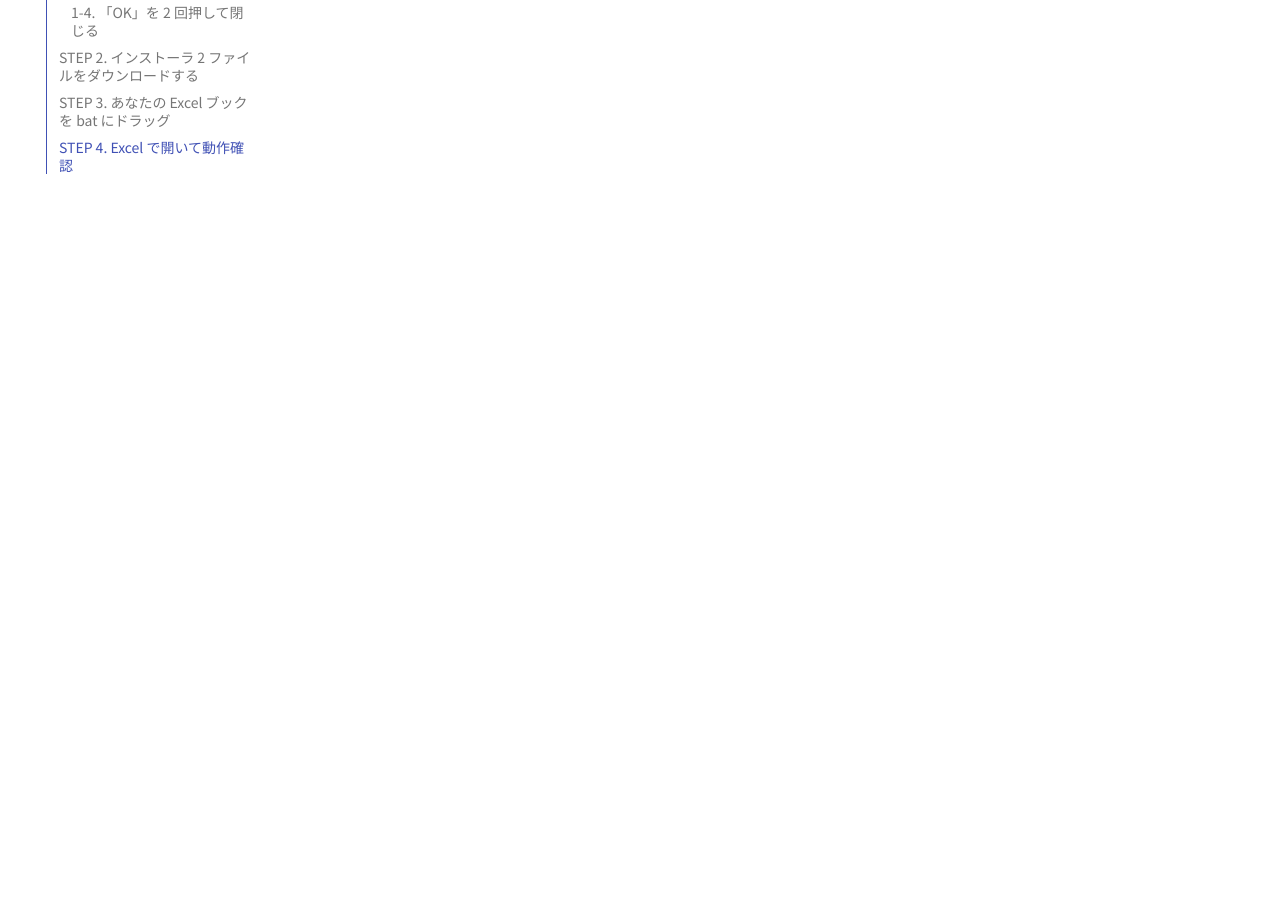
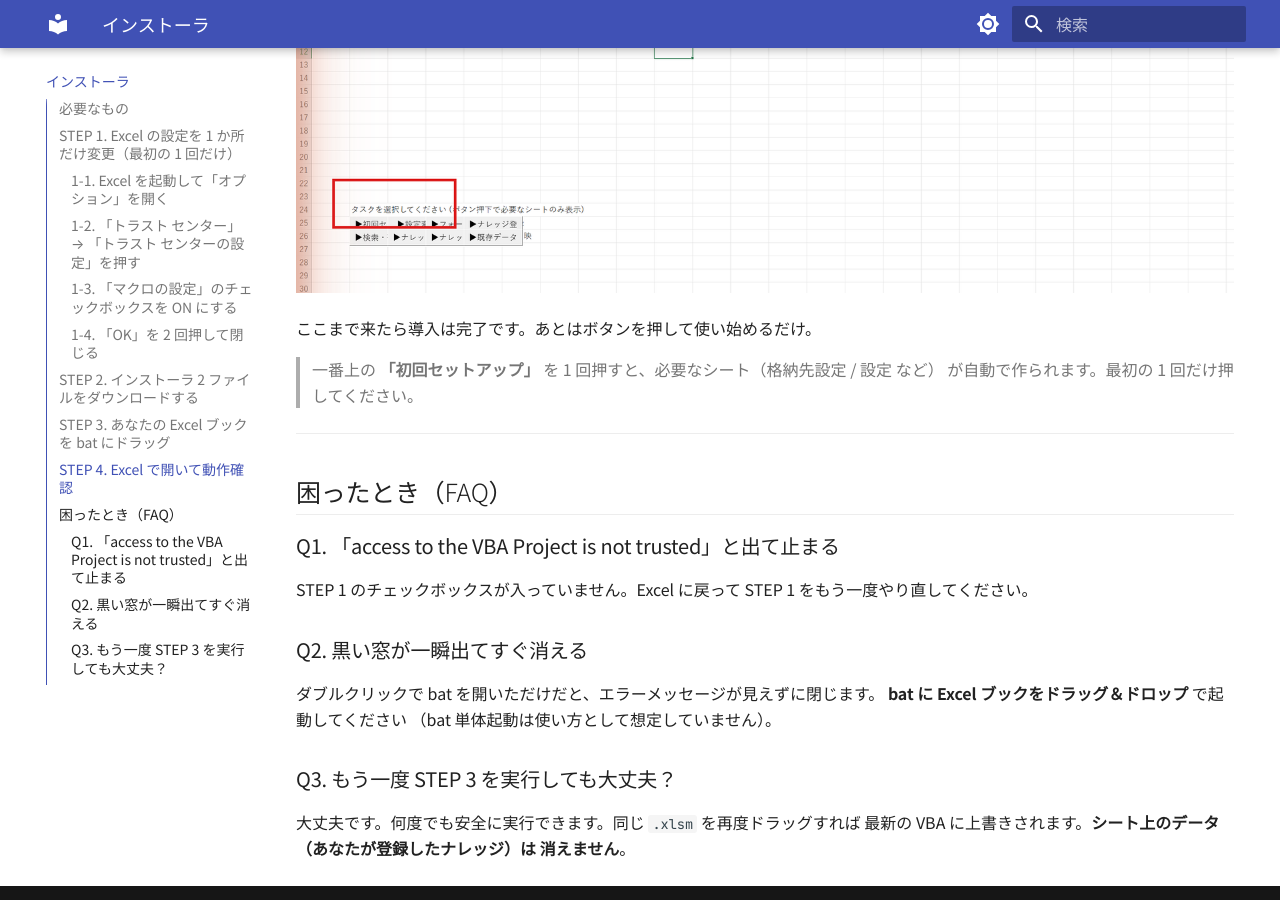
Before and after one commit to ai-crafted-portfolio/knowledgevba, an MkDocs documentation site: the page built from docs/installer.md, in a window 1280 px wide and 900 px high, scrolled down 5741 px. Built offline with MkDocs 1.6.1 and Material for MkDocs 9.7.7, drawn with Linux system fonts in a browser that asks for light colours; some of the changed text lies outside the part shown.

```diff
--- a/docs/installer.md
+++ b/docs/installer.md
@@ -119,4 +119,31 @@
 （マクロを使うので、この一手間だけ必要です）。
 
 すると **「メイン」** シートに **「初回セットアップ」「設定変更」「ナレッジ登録」「検索」**
-などのボタンが
+などのボタンが並んで表示されます。
+
+![完了後のメイン画面](images/installer/06_after_install.png)
+
+ここまで来たら導入は完了です。あとはボタンを押して使い始めるだけ。
+
+> 一番上の **「初回セットアップ」** を 1 回押すと、必要なシート（格納先設定 / 設定 など）
+> が自動で作られます。最初の 1 回だけ押してください。
+
+---
+
+## 困ったとき（FAQ）
+
+### Q1. 「access to the VBA Project is not trusted」と出て止まる
+
+STEP 1 のチェックボックスが入っていません。Excel に戻って STEP 1 をもう一度やり直してください。
+
+### Q2. 黒い窓が一瞬出てすぐ消える
+
+ダブルクリックで bat を開いただけだと、エラーメッセージが見えずに閉じます。
+**bat に Excel ブックをドラッグ＆ドロップ** で起動してください
+（bat 単体起動は使い方として想定していません）。
+
+### Q3. もう一度 STEP 3 を実行しても大丈夫？
+
+大丈夫です。何度でも安全に実行できます。同じ `.xlsm` を再度ドラッグすれば
+最新の VBA に上書きされます。**シート上のデータ（あなたが登録したナレッジ）は
+消えません**。
```
